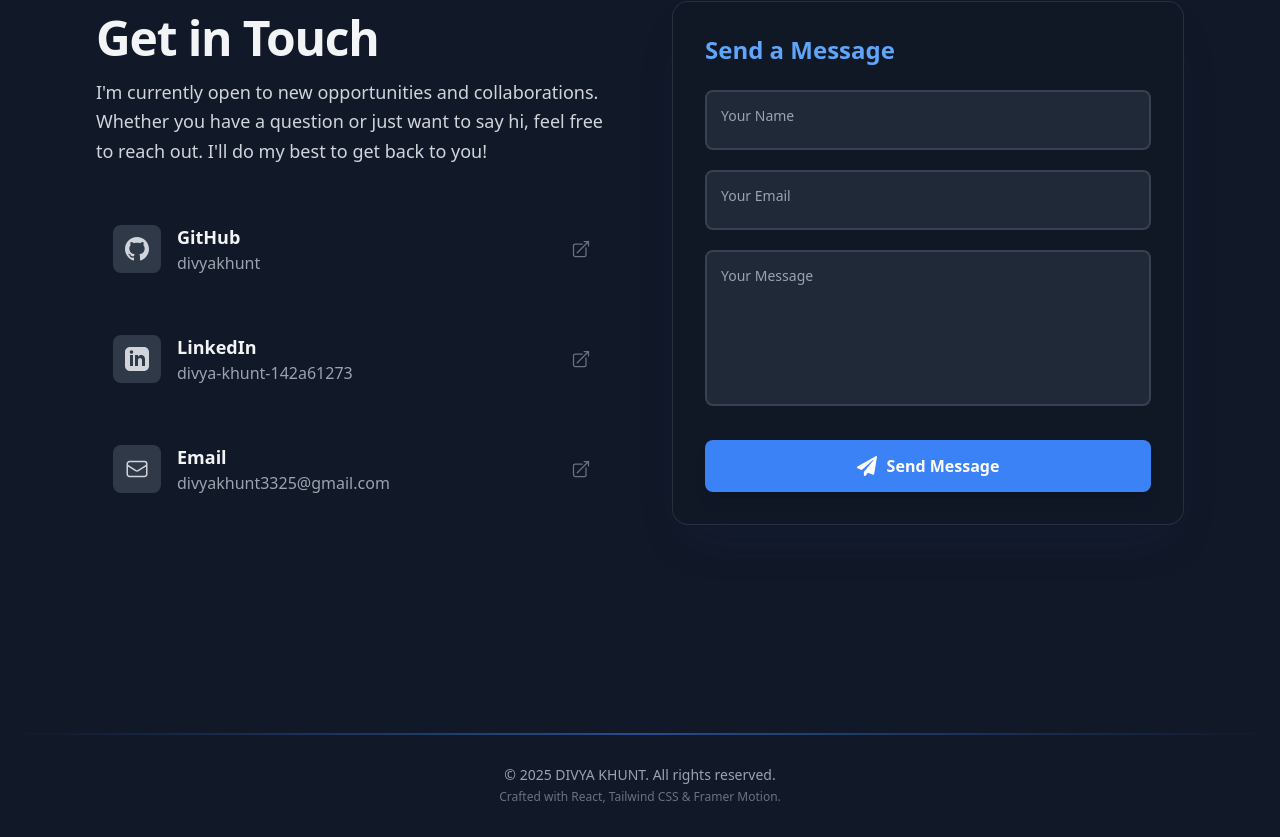
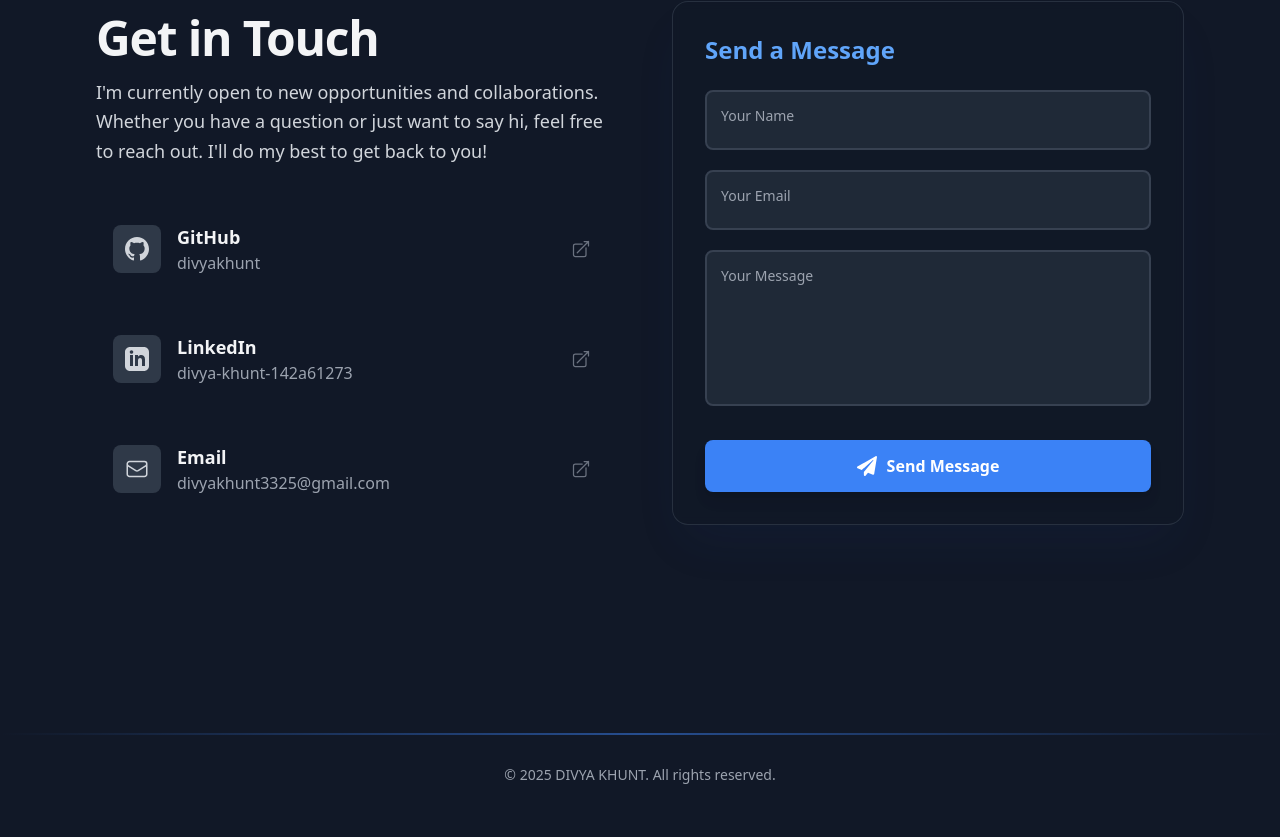
Before and after one commit to divyakhunt/portfolio, a React (Vite) app: page /#home in a window 1280 px wide. Shown: the part 4238-5075 px from the top of the page. Built offline with nearby package versions, Linux system fonts and the light colour scheme.

Commit message:
chanegs in footer

```diff
--- a/App.tsx
+++ b/App.tsx
@@ -353,7 +353,7 @@ const App: React.FC = () => {
                         transition={{ delay: 0.3, duration: 0.5 }}
                         viewport={{ once: true }}
                     >
-                        Crafted with React, Tailwind CSS & Framer Motion.
+                        {/* can be used later for more info */}
                     </motion.p>
                 </div>
             </div>
```
